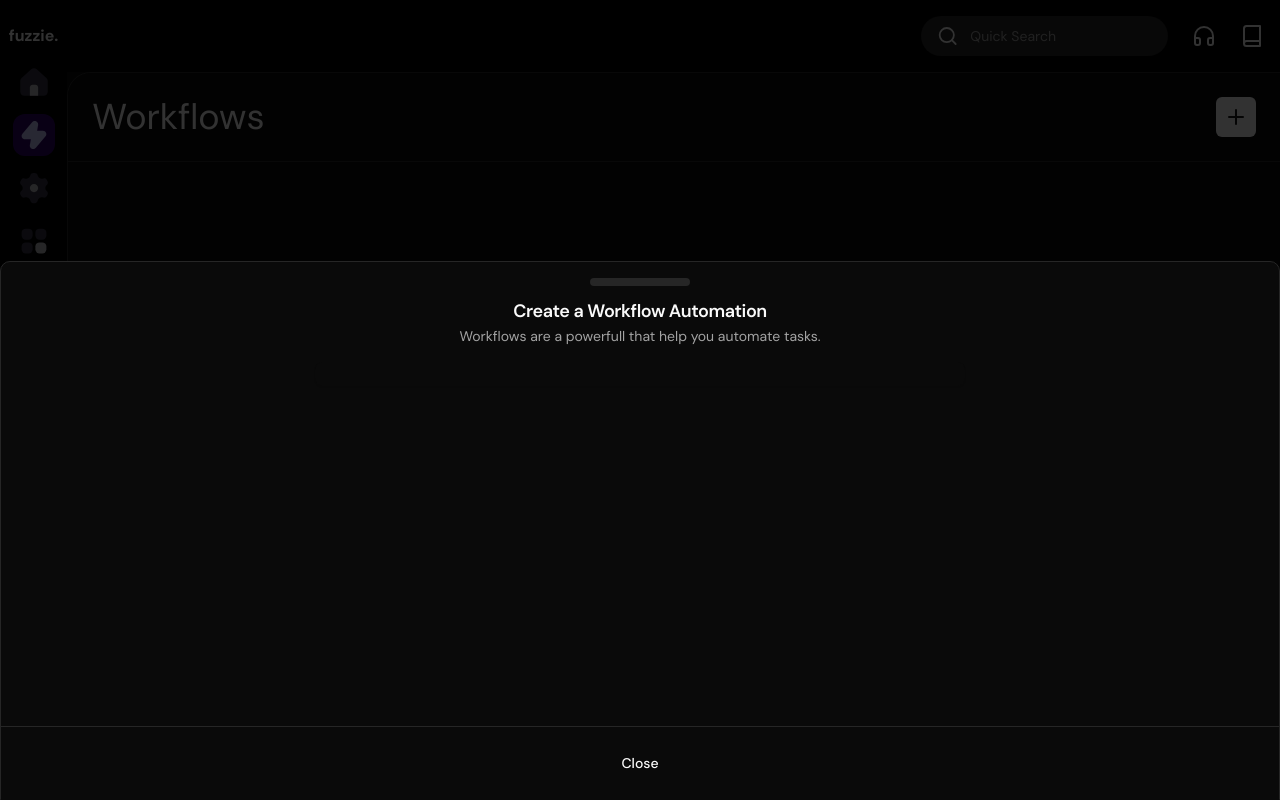
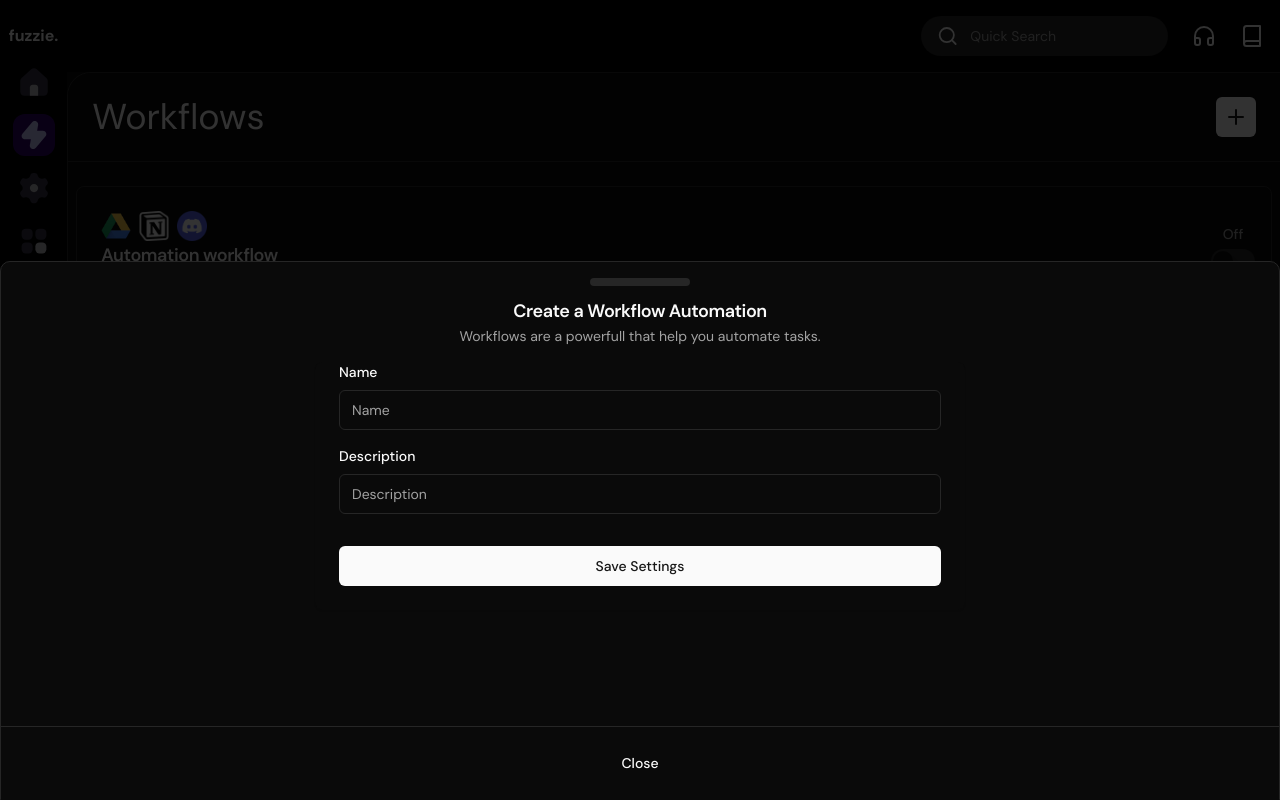
Before and after one commit to Subash-Mohan/fuzzie-automation-tool, a Next.js app: page /workflows in a window 1280 px wide. Both pictures are taken after a click on the button 1236 px from the left and 117 px from the top of the page. Built offline with nearby package versions, Linux system fonts and the light colour scheme; no server answers.

Commit message:
WIP:Workflow page, add editor feature initial setup

```diff
--- a/package.json
+++ b/package.json
@@ -17,6 +17,7 @@
     "@radix-ui/react-label": "^2.1.0",
     "@radix-ui/react-separator": "^1.1.0",
     "@radix-ui/react-slot": "^1.1.0",
+    "@radix-ui/react-switch": "^1.1.0",
     "@radix-ui/react-tooltip": "^1.1.2",
     "@tsparticles/engine": "^3.5.0",
     "@tsparticles/react": "^3.0.0",
--- /dev/null
+++ b/src/app/(main)/(pages)/workflows/_components/index.tsx
@@ -0,0 +1,16 @@
+import React from 'react'
+import Workflow from './workflow'
+
+type Props = {}
+
+const Workflows = (props: Props) => {
+  return (
+    <div className="relative flex flex-col gap-4">
+      <section className="flex flex-col m-2">
+        <Workflow description='Creating the test workflow' id='e748bhf84b4h' name='Automation workflow' publish = {false} />
+      </section>
+    </div>
+  )
+}
+
+export default Workflows
--- /dev/null
+++ b/src/app/(main)/(pages)/workflows/_components/workflow.tsx
@@ -0,0 +1,72 @@
+import React from 'react'
+import {
+  Card,
+  CardDescription,
+  CardHeader,
+  CardTitle,
+} from '@/components/ui/card'
+import Link from 'next/link'
+import Image from 'next/image'
+import { Label } from '@/components/ui/label'
+import { Switch } from '@/components/ui/switch'
+
+type Props = {
+  name: string
+  description: string
+  id: string
+  publish: boolean | null
+}
+
+const Workflow = ({ description, id, name, publish }: Props) => {
+
+  return (
+    <Card className="flex w-full items-center justify-between">
+      <CardHeader className="flex flex-col gap-4">
+        <Link href={`/workflows/editor/${id}`}>
+          <div className="flex flex-row gap-2">
+            <Image
+              src="/googleDrive.png"
+              alt="Google Drive"
+              height={30}
+              width={30}
+              className="object-contain"
+            />
+            <Image
+              src="/notion.png"
+              alt="Google Drive"
+              height={30}
+              width={30}
+              className="object-contain"
+            />
+            <Image
+              src="/discord.png"
+              alt="Google Drive"
+              height={30}
+              width={30}
+              className="object-contain"
+            />
+          </div>
+          <div className="">
+            <CardTitle className="text-lg">{name}</CardTitle>
+            <CardDescription>{description}</CardDescription>
+          </div>
+        </Link>
+      </CardHeader>
+      <div className="flex flex-col items-center gap-2 p-4">
+        <Label
+          htmlFor="airplane-mode"
+          className="text-muted-foreground"
+        >
+          {publish! ? 'On' : 'Off'}
+        </Label>
+        <Switch
+          id="airplane-mode"
+          // onClick={onPublishFlow}
+          defaultChecked={publish!}
+        />
+      </div>
+    </Card>
+  )
+}
+
+export default Workflow
--- /dev/null
+++ b/src/app/(main)/(pages)/workflows/editor/[editorId]/page.tsx
@@ -0,0 +1,11 @@
+
+const EditorPage = () => {
+
+  return (
+    <div>
+      <h1>Editor Page</h1>
+    </div>
+  );
+};
+
+export default EditorPage;
--- a/src/app/(main)/(pages)/workflows/page.tsx
+++ b/src/app/(main)/(pages)/workflows/page.tsx
@@ -1,17 +1,19 @@
+import Workflows from "./_components"
 import WorkflowButton from "./_components/workflow-button"
 
 type Props = {}
 
-const Workflows = (props: Props) => {
+const Page = (props: Props) => {
   return (
     <div className="flex flex-col gap-4">
         <h1 className="sticky top-0 z-[10] flex items-center justify-between border-b bg-background/50 p-6 text-4xl backdrop-blur-lg">
         <span>Workflows</span>
         <WorkflowButton />
+
         </h1>
-
+        <Workflows />
     </div>
   )
 }
 
-export default Workflows
+export default Page
--- a/src/components/forms/workflow-form.tsx
+++ b/src/components/forms/workflow-form.tsx
@@ -5,6 +5,17 @@
 import { useForm } from 'react-hook-form'
 import { z } from 'zod'
 import { Card, CardContent, CardDescription, CardHeader, CardTitle } from '../ui/card'
+import {
+    Form,
+    FormControl,
+    FormField,
+    FormItem,
+    FormLabel,
+    FormMessage,
+  } from '../ui/form'
+import { Input } from '../ui/input'
+import { Button } from '../ui/button'
+import { Loader2 } from 'lucide-react'
 
 type Props = {
     title?: string
@@ -29,7 +40,62 @@
                     <CardTitle>{title}</CardTitle>
                     <CardDescription>{subTitle}</CardDescription>
                 </CardHeader>)}
-            <CardContent></CardContent>
+            <CardContent>
+            <Form {...form}>
+          <form
+            onSubmit={form.handleSubmit(()=>{})}
+            className="flex flex-col gap-4 text-left"
+          >
+            <FormField
+              disabled={isLoading}
+              control={form.control}
+              name="name"
+              render={({ field }) => (
+                <FormItem>
+                  <FormLabel>Name</FormLabel>
+                  <FormControl>
+                    <Input
+                      {...field}
+                      placeholder="Name"
+                    />
+                  </FormControl>
+                  <FormMessage />
+                </FormItem>
+              )}
+            />
+            <FormField
+              disabled={isLoading}
+              control={form.control}
+              name="description"
+              render={({ field }) => (
+                <FormItem>
+                  <FormLabel>Description</FormLabel>
+                  <FormControl>
+                    <Input
+                      placeholder="Description"
+                      {...field}
+                    />
+                  </FormControl>
+                  <FormMessage />
+                </FormItem>
+              )}
+            />
+            <Button
+              className="mt-4"
+              disabled={isLoading}
+              type="submit"
+            >
+              {isLoading ? (
+                <>
+                  <Loader2 className="mr-2 h-4 w-4 animate-spin" /> Saving
+                </>
+              ) : (
+                'Save Settings'
+              )}
+            </Button>
+          </form>
+        </Form>
+            </CardContent>
         </Card>
 
     )
--- /dev/null
+++ b/src/components/ui/switch.tsx
@@ -0,0 +1,29 @@
+"use client"
+
+import * as React from "react"
+import * as SwitchPrimitives from "@radix-ui/react-switch"
+
+import { cn } from "@/lib/utils"
+
+const Switch = React.forwardRef<
+  React.ElementRef<typeof SwitchPrimitives.Root>,
+  React.ComponentPropsWithoutRef<typeof SwitchPrimitives.Root>
+>(({ className, ...props }, ref) => (
+  <SwitchPrimitives.Root
+    className={cn(
+      "peer inline-flex h-6 w-11 shrink-0 cursor-pointer items-center rounded-full border-2 border-transparent transition-colors focus-visible:outline-none focus-visible:ring-2 focus-visible:ring-ring focus-visible:ring-offset-2 focus-visible:ring-offset-background disabled:cursor-not-allowed disabled:opacity-50 data-[state=checked]:bg-primary data-[state=unchecked]:bg-input",
+      className
+    )}
+    {...props}
+    ref={ref}
+  >
+    <SwitchPrimitives.Thumb
+      className={cn(
+        "pointer-events-none block h-5 w-5 rounded-full bg-background shadow-lg ring-0 transition-transform data-[state=checked]:translate-x-5 data-[state=unchecked]:translate-x-0"
+      )}
+    />
+  </SwitchPrimitives.Root>
+))
+Switch.displayName = SwitchPrimitives.Root.displayName
+
+export { Switch }
```
Also changed, not shown: src/providers/editor-provider.tsx (added), 1 other file (tests, documents, lock files or other folders).
